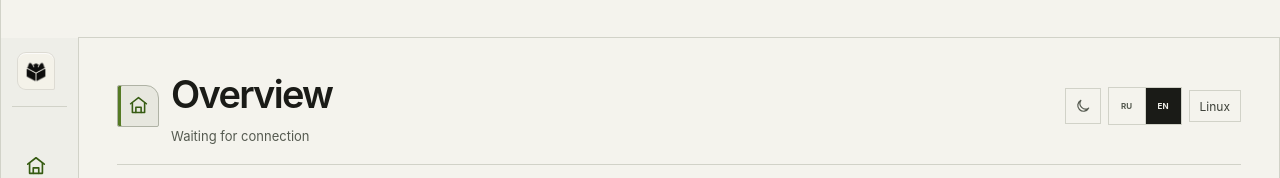
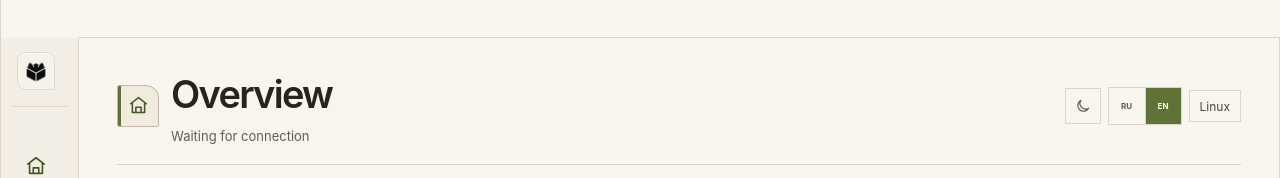
Before and after one commit to Places-Team/HomePlace-Desktop, a React (Vite) app: page / in a window 1280 px wide. Shown: the top 178 px of the page. Built offline with nearby package versions, Linux system fonts and the light colour scheme.

Commit message:
Warm up the desktop light theme

```diff
--- a/src/App.tsx
+++ b/src/App.tsx
@@ -2571,7 +2571,7 @@ function MainApp() {
               <button type="button" className={theme === "light" ? "active" : undefined} onClick={() => setTheme("light")}>
                 <span className="theme-preview light-preview" aria-hidden><i /><i /><i /></span>
                 <b>{language === "ru" ? "Светлая" : "Light"}</b>
-                <small>{language === "ru" ? "Мягкий дневной контраст" : "Soft daylight contrast"}</small>
+                  <small>{language === "ru" ? "Тёплые молочные оттенки" : "Warm milk-toned surfaces"}</small>
               </button>
               <button type="button" className={theme === "dark" ? "active" : undefined} onClick={() => setTheme("dark")}>
                 <span className="theme-preview dark-preview" aria-hidden><i /><i /><i /></span>
--- a/src/styles/design.css
+++ b/src/styles/design.css
@@ -33,14 +33,6 @@ html[data-theme="dark"] {
   --surface: var(--panel);
   --surface-strong: var(--panel-strong);
   --shadow: 0 18px 55px rgba(0, 0, 0, 0.22);
-}
-
-/* Readability and account device surfaces. */
-html[data-theme="light"] {
-  --muted: #555a50;
-  --faint: #6d7267;
-  --line: #d1d2c8;
-  --line-strong: #afb2a5;
 }
 
 .app-content > footer {
@@ -289,31 +281,31 @@ html[data-theme="light"] .reminder-empty { color: var(--text-soft); }
 
 html[data-theme="light"] {
   color-scheme: light;
-  --canvas: #eeeee8;
-  --canvas-raised: #f4f3ed;
-  --panel: #fbfaf4;
-  --panel-strong: #ffffff;
-  --panel-soft: #e7e7df;
-  --text: #1a1b17;
-  --text-soft: #3d4038;
-  --muted: #6c7066;
-  --faint: #96998f;
-  --line: #d4d4ca;
-  --line-strong: #b9bcb0;
-  --accent: #557a25;
-  --accent-strong: #365b12;
-  --accent-ink: #f7ffe8;
-  --accent-soft: rgba(85, 122, 37, 0.09);
-  --positive: #337b51;
-  --positive-soft: rgba(51, 123, 81, 0.09);
-  --negative: #a8443e;
-  --negative-soft: rgba(168, 68, 62, 0.08);
-  --warning: #8b6818;
-  --field: #f5f4ed;
-  --overlay: rgba(44, 45, 40, 0.28);
+  --canvas: #f2eee6;
+  --canvas-raised: #f8f5ee;
+  --panel: #fffcf6;
+  --panel-strong: #fffefa;
+  --panel-soft: #f0eadf;
+  --text: #27241e;
+  --text-soft: #4d473e;
+  --muted: #625b50;
+  --faint: #796f61;
+  --line: #ded5c7;
+  --line-strong: #c4b7a4;
+  --accent: #607235;
+  --accent-strong: #455923;
+  --accent-ink: #fffdf5;
+  --accent-soft: rgba(96, 114, 53, 0.12);
+  --positive: #356f50;
+  --positive-soft: rgba(53, 111, 80, 0.11);
+  --negative: #a34a40;
+  --negative-soft: rgba(163, 74, 64, 0.1);
+  --warning: #866122;
+  --field: #fbf7ef;
+  --overlay: rgba(49, 42, 32, 0.32);
   --surface: var(--panel);
   --surface-strong: var(--panel-strong);
-  --shadow: 0 18px 55px rgba(41, 43, 35, 0.08);
+  --shadow: 0 18px 48px rgba(78, 61, 39, 0.09);
 }
 
 html,
@@ -609,6 +601,7 @@ html[data-theme="light"] .sidebar-brand .brand-mark img { filter: none; }
 }
 .language-switcher button + button { border-left: 1px solid var(--line); }
 .language-switcher button.active { background: var(--text); color: var(--canvas); }
+html[data-theme="light"] .language-switcher button.active { background: var(--accent); color: var(--accent-ink); }
 .platform-pill { height: 32px; border-radius: 0; padding: 7px 10px; }
 
 .section-stack { gap: 18px; }
@@ -929,7 +922,7 @@ button.metric-card:hover { border-color: var(--line); background: var(--panel-so
 .appearance-panel { overflow: hidden; }
 .theme-choices {
   display: grid;
-  grid-template-columns: minmax(0, 1fr) minmax(0, 1fr) minmax(210px, 0.8fr);
+  grid-template-columns: repeat(2, minmax(0, 1fr));
   gap: 1px;
   background: var(--line);
 }
@@ -962,9 +955,9 @@ button.metric-card:hover { border-color: var(--line); background: var(--panel-so
 .theme-preview { display: grid; width: 100%; height: 58px; grid-template-columns: 24% 1fr; grid-template-rows: 1fr 1fr; gap: 4px; margin-bottom: 8px; padding: 7px; }
 .theme-preview i { display: block; }
 .theme-preview i:first-child { grid-row: 1 / -1; }
-.light-preview { border: 1px solid #d4d4ca; background: #eeeee8; }
-.light-preview i { background: #fbfaf4; }
-.light-preview i:first-child { background: #1a1b17; }
+.light-preview { border: 1px solid #ded5c7; background: #f2eee6; }
+.light-preview i { background: #fffcf6; }
+.light-preview i:first-child { background: #607235; }
 .dark-preview { border: 1px solid #303229; background: #10110e; }
 .dark-preview i { background: #20211b; }
 .dark-preview i:first-child { background: #c7ee58; }
@@ -1373,10 +1366,3 @@ html[data-theme="light"] .offer-copy b { color: var(--text-soft); }
   .monitoring-service-list > div { grid-template-columns: 10px minmax(0, 1fr) auto; }
   .monitoring-service-list small { grid-column: 2 / -1; }
 }
-
-html[data-theme="light"] {
-  --muted: #555a50;
-  --faint: #6d7267;
-  --line: #d1d2c8;
-  --line-strong: #afb2a5;
-}
```
